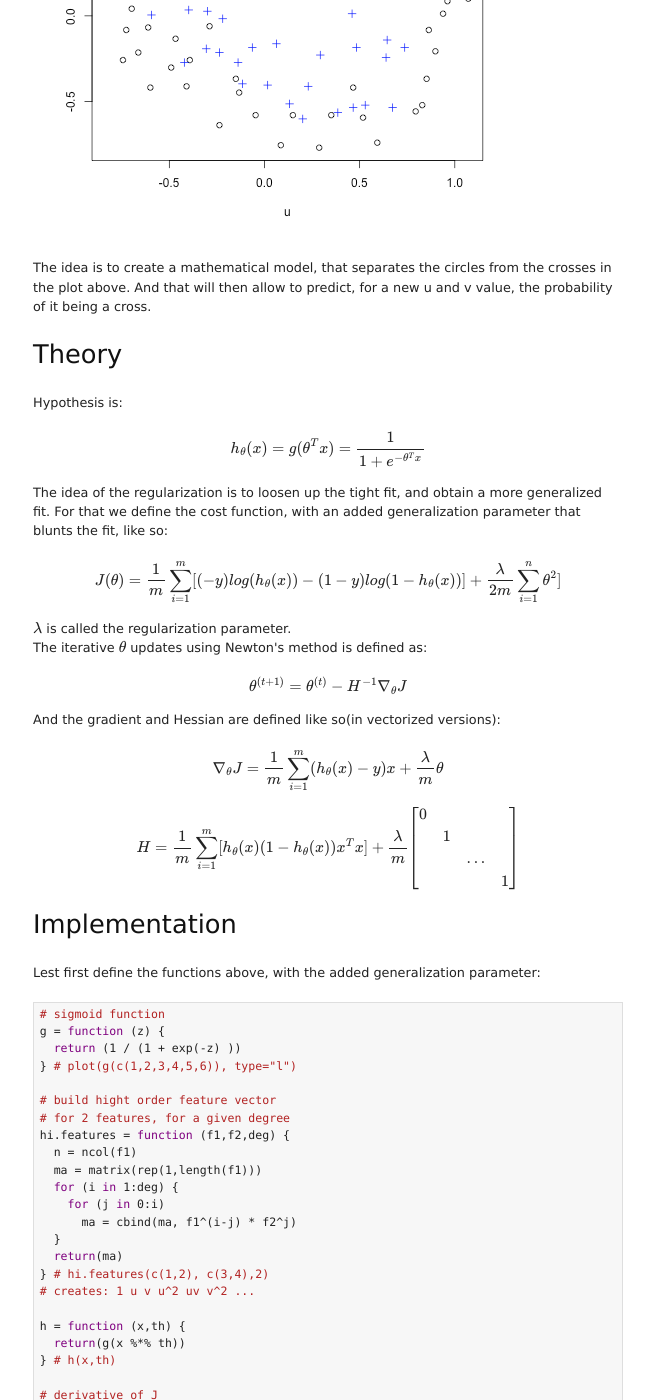
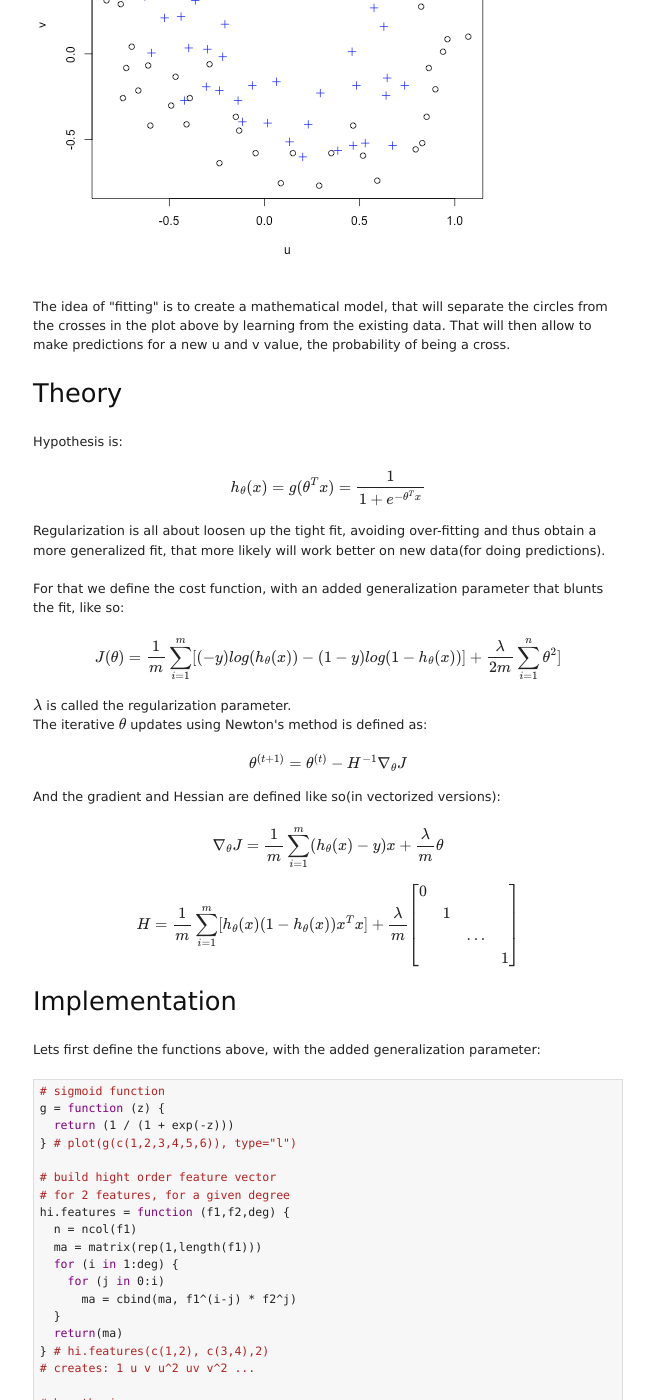
Before and after one commit to al3xandr3/al3xandr3.github.io, a Jekyll site: the page built from _posts/2011-03-20-ml-ex52.html, in a window 1280 px wide and 1400 px high, scrolled down 797 px. Shown: the whole window, without its empty margins (172-826 px from the left). Built offline with Jekyll 4.4.1, drawn with Linux system fonts in a browser that asks for light colours; formulas are drawn with MathJax 3; comment, search, counter and statistics services are not loaded; some of the changed text lies outside the part shown.

Commit message:
machine learning little udpates

```diff
--- a/_org/posts/2011-02-24-ml-ex2-linear-regression.org
+++ b/_org/posts/2011-02-24-ml-ex2-linear-regression.org
@@ -160,7 +160,7 @@
 
 
 *** References
-
 - [[http://www.math.umaine.edu/~hiebeler/comp/matlabR.html][MATLAB / R Reference, by David Hiebeler]]
 - [[ftp://ftp.ams.org/pub/tex/doc/amsmath/short-math-guide.pdf][Short Math Guide for LaTex(.pdf)]]
 - [[http://wims.unice.fr/wims/en_tool~linear~matmult.en.html][Matrix multiplier tool]]
+- Thanks to Andrew Ng and [[http://openclassroom.stanford.edu/MainFolder/HomePage.php][OpenClassRoom]] for the great lessons.
--- a/_org/posts/2011-03-08-ml-ex3.org
+++ b/_org/posts/2011-03-08-ml-ex3.org
@@ -202,3 +204,4 @@
 *** References
 - [[http://openclassroom.stanford.edu/MainFolder/CoursePage.php?course=MachineLearning][OpenClassroom Machine Learning]]
 - [[http://openclassroom.stanford.edu/MainFolder/DocumentPage.php?course=MachineLearning&doc=exercises/ex3/ex3.html][Exercise 3: Multivariate Linear Regression]]
+- Thanks to Andrew Ng and [[http://openclassroom.stanford.edu/MainFolder/HomePage.php][OpenClassRoom]] for the great lessons.
--- a/_org/posts/2011-03-16-ml-ex4.org
+++ b/_org/posts/2011-03-16-ml-ex4.org
@@ -183,9 +185,9 @@
 
 Beautiful.
 
-
 *** Notes & References:
 
 - Thanks for Tal Galili patience in adding my half-baked blog into the [[http://www.r-bloggers.com/][R-bloggers.com]] list. [[http://www.r-bloggers.com/][Go have a peek, R-bloggers]] is a great source of R information.
 - [[http://openclassroom.stanford.edu/MainFolder/DocumentPage.php?course=MachineLearning&doc=exercises/ex4/ex4.html][Exercise 4 here]]
 - [[http://openclassroom.stanford.edu/MainFolder/CoursePage.php?course=MachineLearning][Lectures here]]
+- Thanks to Andrew Ng and [[http://openclassroom.stanford.edu/MainFolder/HomePage.php][OpenClassRoom]] for the great lessons.
--- a/_org/posts/2011-03-18-ml-ex51.org
+++ b/_org/posts/2011-03-18-ml-ex51.org
@@ -25,7 +27,7 @@
 [[http://al3xandr3.github.com/img/ml-ex51-data.png]]
 
 * Theory
-
+;
 We will fit a 5th order polynomial, so the hypothesis is:
 
 \[
@@ -97,3 +99,4 @@
 
 ** References:
 - [[http://al3xandr3.github.com/2011/03/08/ml-ex3.html][Exercise3, original Linear Regression implementation]]
+- Thanks to Andrew Ng and [[http://openclassroom.stanford.edu/MainFolder/HomePage.php][OpenClassRoom]] for the great lessons.
--- a/_posts/2011-03-20-ml-ex52.html
+++ b/_posts/2011-03-20-ml-ex52.html
@@ -16,6 +16,9 @@
 <p>
 <a href="http://openclassroom.stanford.edu/MainFolder/DocumentPage.php?course=MachineLearning&amp;doc=exercises/ex5/ex5.html">Exercise 5.2</a> Improves the Logistic Regression implementation done in <a href="http://al3xandr3.github.com/2011/03/16/ml-ex4.html">Exercise 4</a> by adding a regularization parameter that reduces the problem of over-fitting. We will be using Newton's Method.
 </p>
+<p>
+With implementation in R.
+</p>
 
 <div class="outline-2" id="outline-container-1">
 <h2 id="sec-1">Data </h2>
@@ -83,7 +86,7 @@
 <img src="http://al3xandr3.github.com/img/ml-ex52-data.png" alt="http://al3xandr3.github.com/img/ml-ex52-data.png" />
 </p>
 <p>
-The idea is to create a mathematical model, that separates the circles from the crosses in the plot above. And that will then allow to predict, for a new u and v value, the probability of it being a cross.
+The idea of "fitting" is to create a mathematical model, that will separate the circles from the crosses in the plot above by learning from the existing data. That will then allow to make predictions for a new u and v value, the probability of being a cross.
 </p>
 </div>
 
@@ -104,7 +107,9 @@
 \]
 
 <p>
-The idea of the regularization is to loosen up the tight fit, and obtain a more generalized fit.
+Regularization is all about loosen up the tight fit, avoiding over-fitting and thus obtain a more generalized fit, that more likely will work better on new data(for doing predictions).
+</p>
+<p>
 For that we define the cost function, with an added generalization parameter that blunts the fit, like so:
 </p>
 
@@ -114,7 +119,6 @@
 \]
 
 \(\lambda\) is called the regularization parameter.
-
 
 <p>
 The iterative \(\theta\) updates using Newton's method is defined as:
@@ -150,14 +154,14 @@
 
 
 <p>
-Lest first define the functions above, with the added generalization parameter:
+Lets first define the functions above, with the added generalization parameter:
 </p>
 
 
 
 <pre class="src src-R"><span style="color: #b22222;"># </span><span style="color: #b22222;">sigmoid function
 </span>g = <span style="color: #7f007f;">function</span> (z) {
-  <span style="color: #7f007f;">return</span> (1 / (1 + exp(-z) ))
+  <span style="color: #7f007f;">return</span> (1 / (1 + exp(-z)))
 } <span style="color: #b22222;"># </span><span style="color: #b22222;">plot(g(c(1,2,3,4,5,6)), type="l")
 </span>
 <span style="color: #b22222;"># </span><span style="color: #b22222;">build hight order feature vector
@@ -173,7 +177,8 @@
 } <span style="color: #b22222;"># </span><span style="color: #b22222;">hi.features(c(1,2), c(3,4),2)
 </span><span style="color: #b22222;"># </span><span style="color: #b22222;">creates: 1 u v u^2 uv v^2 ...
 </span>
-h = <span style="color: #7f007f;">function</span> (x,th) {
+<span style="color: #b22222;"># </span><span style="color: #b22222;">hypothesis
+</span>h = <span style="color: #7f007f;">function</span> (x,th) {
   <span style="color: #7f007f;">return</span>(g(x %*% th))
 } <span style="color: #b22222;"># </span><span style="color: #b22222;">h(x,th)
 </span>
@@ -184,7 +189,8 @@
   <span style="color: #7f007f;">return</span>((1/m * t(x) %*% (h(x,th) - y)) +  G)
 } <span style="color: #b22222;"># </span><span style="color: #b22222;">grad(x,y,th,m,la)
 </span>
-H = <span style="color: #7f007f;">function</span> (x,y,th,m,la) {
+<span style="color: #b22222;"># </span><span style="color: #b22222;">hessian
+</span>H = <span style="color: #7f007f;">function</span> (x,y,th,m,la) {
   n = length(th)
   L = la/m * diag(n)
   L[1,] = 0
@@ -273,7 +279,7 @@
 
 
 <p>
-Finally calculate the Decision Boundary line and visualize it:
+Finally calculate the decision boundary line and visualize it:
 </p>
 
 
@@ -309,9 +315,21 @@
 <img src="http://al3xandr3.github.com/img/ml-ex52-fit.png" alt="http://al3xandr3.github.com/img/ml-ex52-fit.png" />
 </p>
 <p>
-See that the black line (\(\lambda=0\)) is the more tightly fit to the crosses, and as we increase the lambda values it becomes more loose(and more generalized).
-</p></div>
-</div>
-<div id="postamble">
+See that the black line (\(\lambda=0\)) is the more tightly fit to the crosses, and as we increase the lambda values it becomes more loose(and more generalized) and consequently a better predictor for new unseen data.
+</p>
+
 
 </div>
+
+<div class="outline-4" id="outline-container-3_1">
+<h4 id="sec-3_1">References </h4>
+<div class="outline-text-4" id="text-3_1">
+
+<ul>
+<li>Thanks to Andrew Ng and <a href="http://openclassroom.stanford.edu/MainFolder/HomePage.php">OpenClassRoom</a> for the great lessons.
+</li>
+</ul>
+
+</div>
+</div>
+</div>
```
Also changed, not shown: other parts of _org/posts/2011-03-08-ml-ex3.org (+2 -0 lines), other parts of _org/posts/2011-03-16-ml-ex4.org (+2 -0 lines), other parts of _org/posts/2011-03-18-ml-ex51.org (+2 -0 lines), other parts of _posts/2011-03-20-ml-ex52.html (+2 -2 lines), _org/posts/2011-03-20-ml-ex52.org (+17 -9 lines), _posts/2011-02-24-ml-ex2-linear-regression.html (+3 -4 lines), _posts/2011-03-08-ml-ex3.html (+5 -3 lines), _posts/2011-03-16-ml-ex4.html (+6 -4 lines), _posts/2011-03-18-ml-ex51.html (+7 -5 lines).
